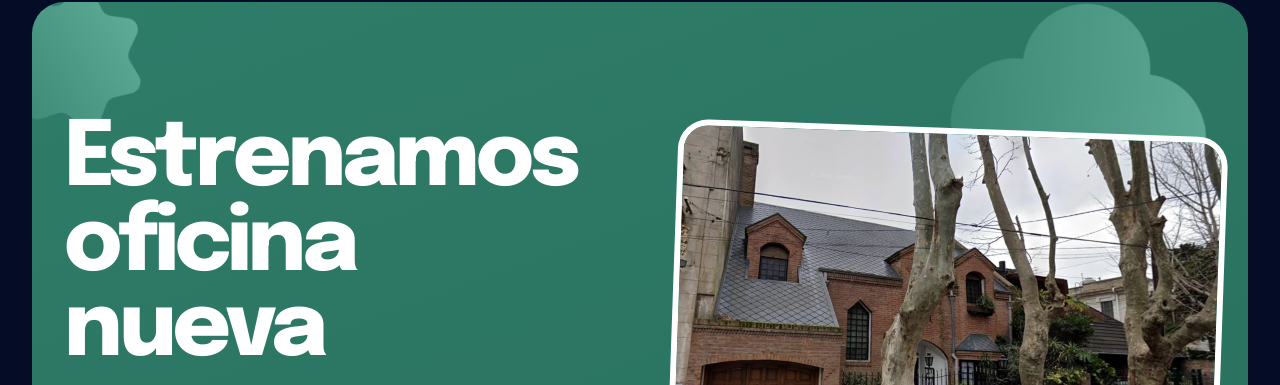
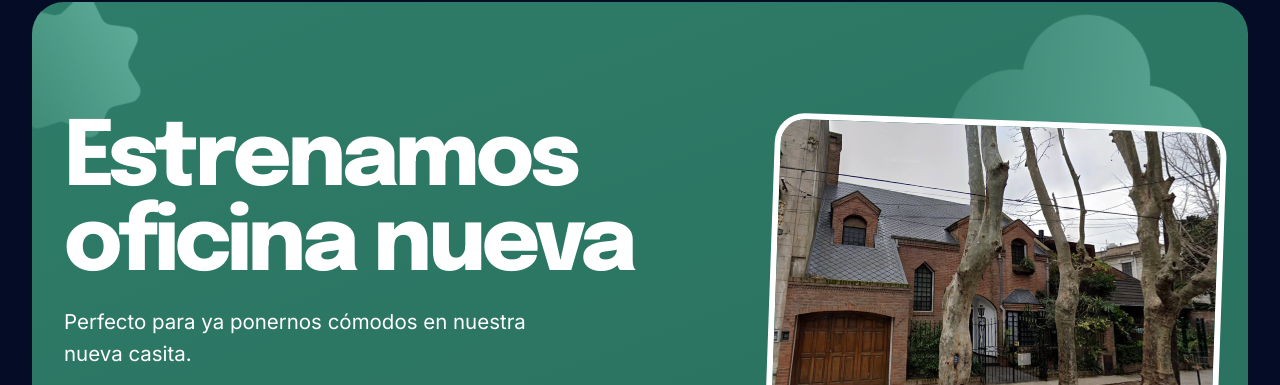
Before and after one commit to AleGiordano/amalgama_day, a plain HTML site: page index.html in a window 1280 px wide. Shown: the part 6224-6609 px from the top of the page. Drawn offline with nearby package versions, Linux system fonts and the light colour scheme.

Commit message:
Foto de la oficina más chica
Co-Authored-By: Claude Opus 5.5 <noreply@anthropic.com>

```diff
--- a/index.html
+++ b/index.html
@@ -204,13 +204,13 @@ h3 { font: 800 clamp(22px, 2.2vw, 28px)/1.1 var(--f-display); letter-spacing: -.
   position: relative; z-index: 1;
   max-width: var(--maxw); margin-inline: auto;
   padding-left: var(--gutter-l); padding-right: var(--gutter-r);
-  display: grid; grid-template-columns: minmax(0, 1fr) minmax(0, 1fr); gap: 40px clamp(40px, 6vw, 96px); align-items: center;
+  display: grid; grid-template-columns: minmax(0, 1.4fr) minmax(0, 1fr); gap: 40px clamp(40px, 6vw, 96px); align-items: center;
 }
 .office .content .btn { margin-top: 32px; }
-.office-photo { margin: 0; border-radius: clamp(16px, 2vw, 24px); overflow: hidden; transform: rotate(2deg); box-shadow: 0 0 0 6px var(--white); transition: transform .5s cubic-bezier(.34, 1.56, .64, 1); }
+.office-photo { margin: 0; width: 100%; max-width: 440px; justify-self: end; border-radius: clamp(16px, 2vw, 24px); overflow: hidden; transform: rotate(2deg); box-shadow: 0 0 0 6px var(--white); transition: transform .5s cubic-bezier(.34, 1.56, .64, 1); }
 .office-photo:hover { transform: rotate(0deg) scale(1.02); }
 .office-photo img { display: block; width: 100%; height: auto; aspect-ratio: 1748 / 1228; object-fit: cover; }
-@media (max-width: 900px) { .office-inner { grid-template-columns: minmax(0, 1fr); } .office-photo { transform: rotate(1deg); } }
+@media (max-width: 900px) { .office-inner { grid-template-columns: minmax(0, 1fr); } .office-photo { transform: rotate(1deg); max-width: 360px; justify-self: start; } }
 .office h3 { font-size: clamp(40px, 7vw, 104px); letter-spacing: -.045em; line-height: .95; color: var(--white); max-width: 12ch; }
 .office p { margin: 18px 0 0; max-width: 40ch; font-size: clamp(17px, 1.6vw, 21px); color: var(--white); }
 .office .btn { border-color: var(--white); color: var(--white); }
```
